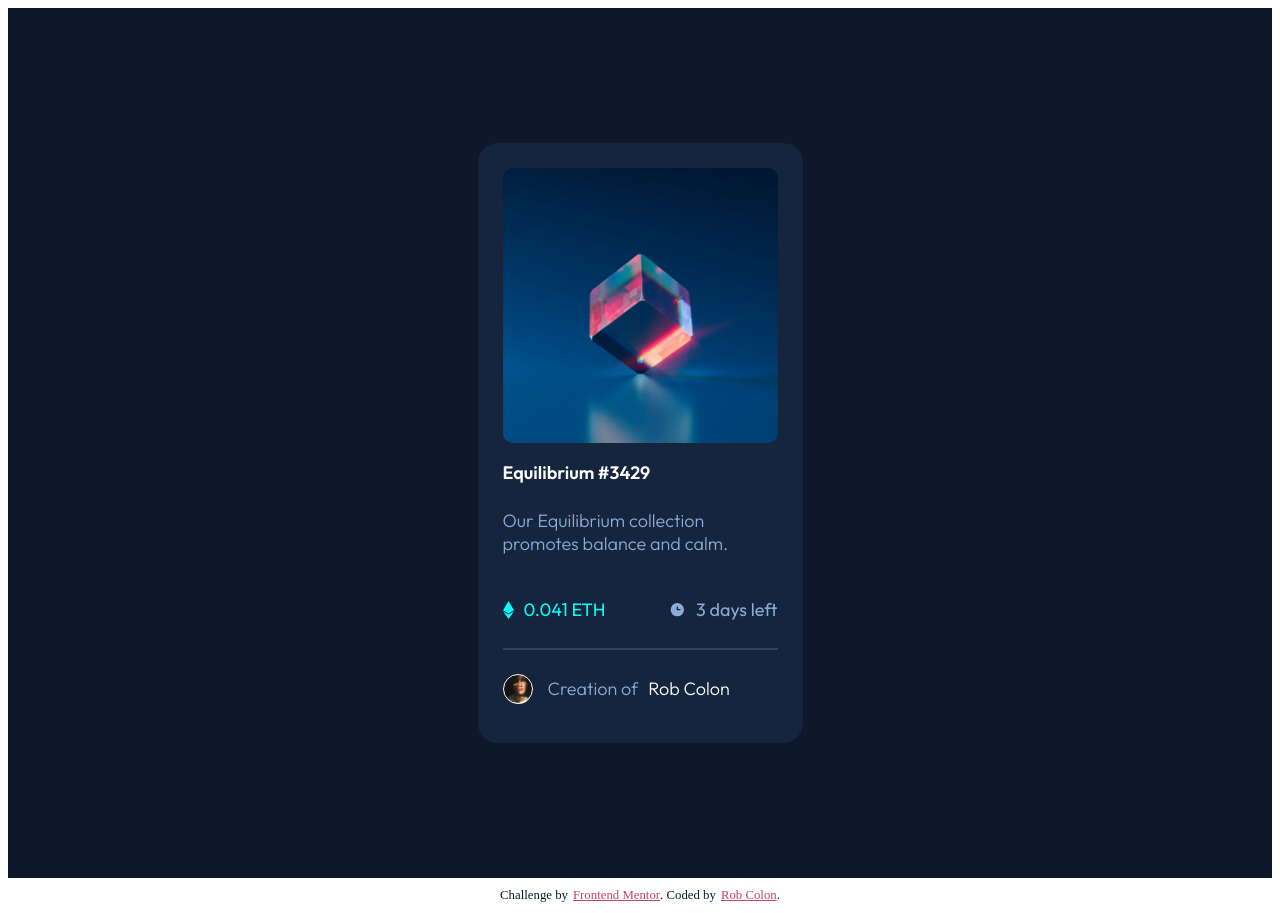
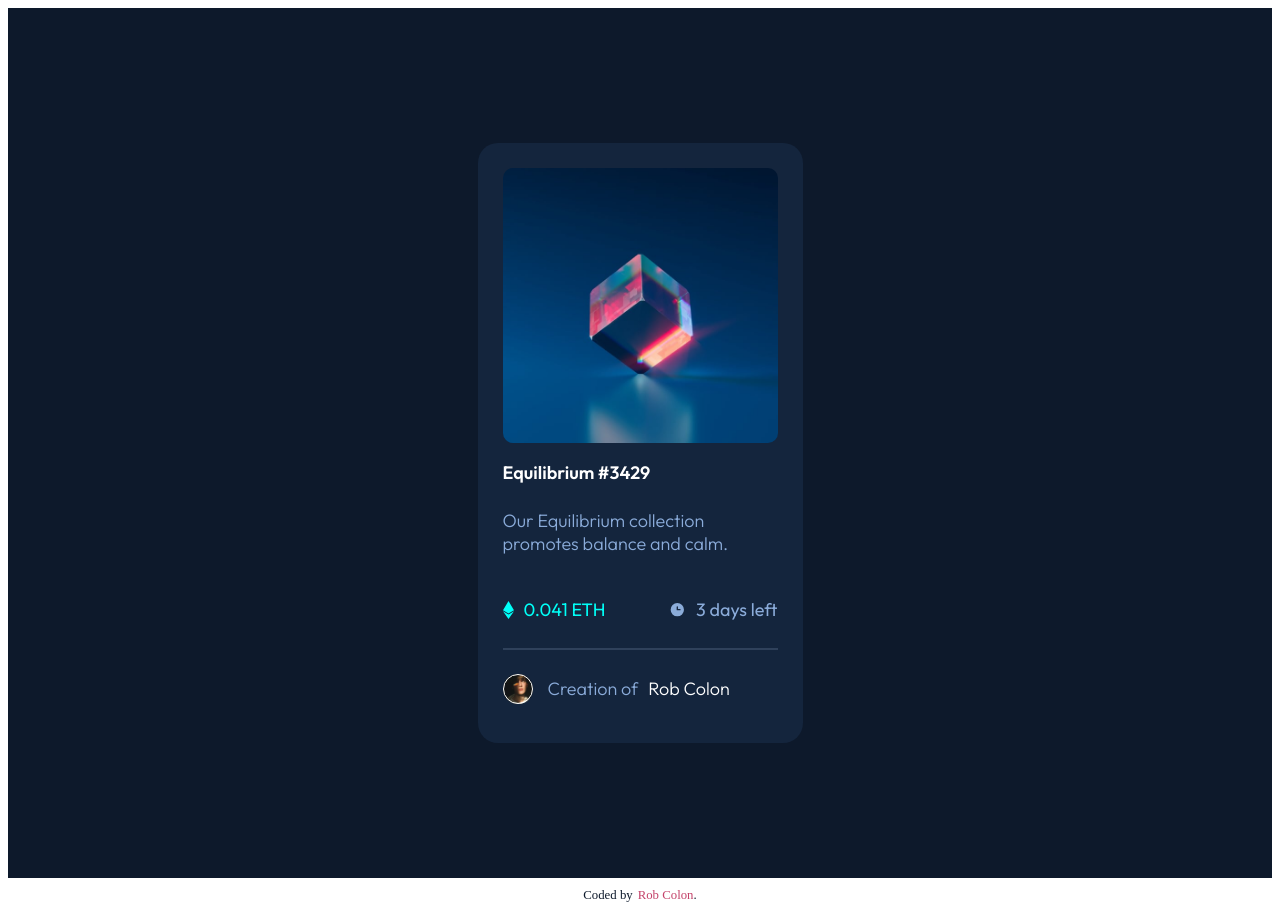
Before and after one commit to Rob-Colon/nft-preview-card, a plain HTML site: page index.html in a window 1280 px wide. Drawn offline with Linux system fonts and the light colour scheme.

Commit message:
chnaged coded by section at bottom

```diff
--- a/index.html
+++ b/index.html
@@ -51,7 +51,6 @@
 
 
   <div class="attribution">
-    Challenge by <a href="https://www.frontendmentor.io?ref=challenge" target="_blank">Frontend Mentor</a>.
     Coded by <a href="#">Rob Colon</a>.
   </div>
 </body>
--- a/styles.css
+++ b/styles.css
@@ -163,6 +163,7 @@ hr {
 
 a {
   color: var(--clr-red);
+  text-decoration: none;
   margin-left: 5px;
 }
 
```
